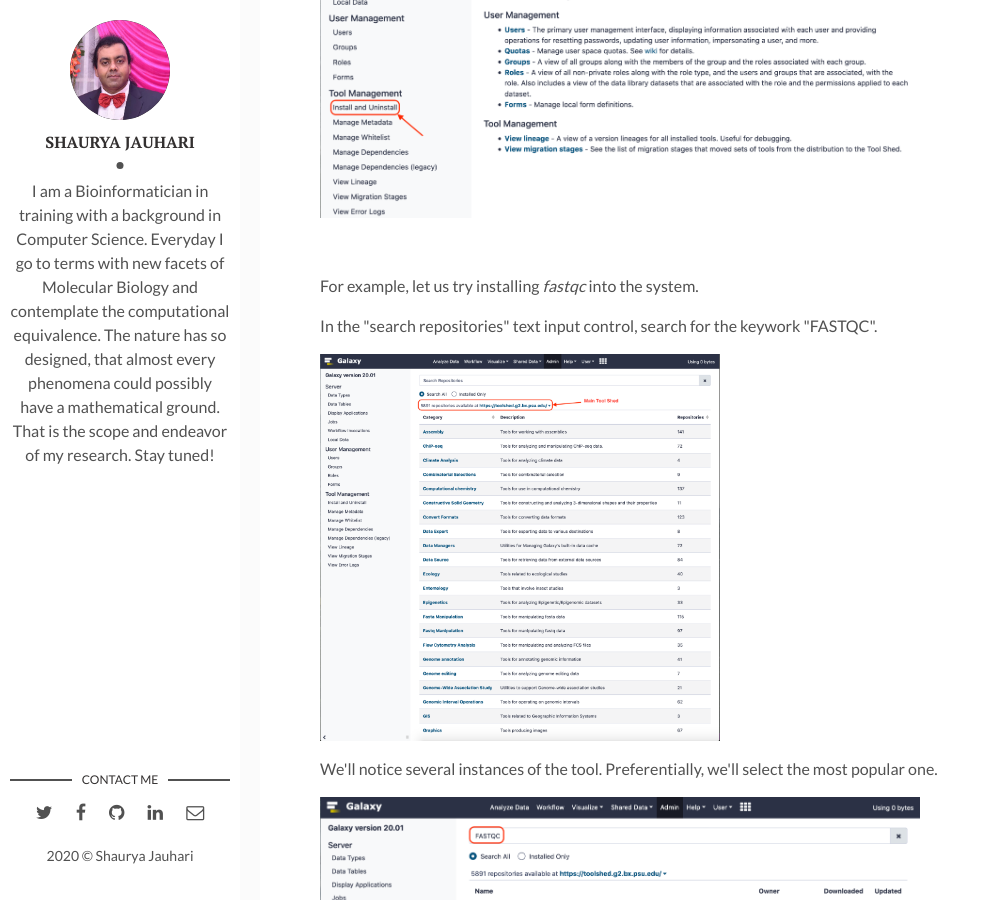
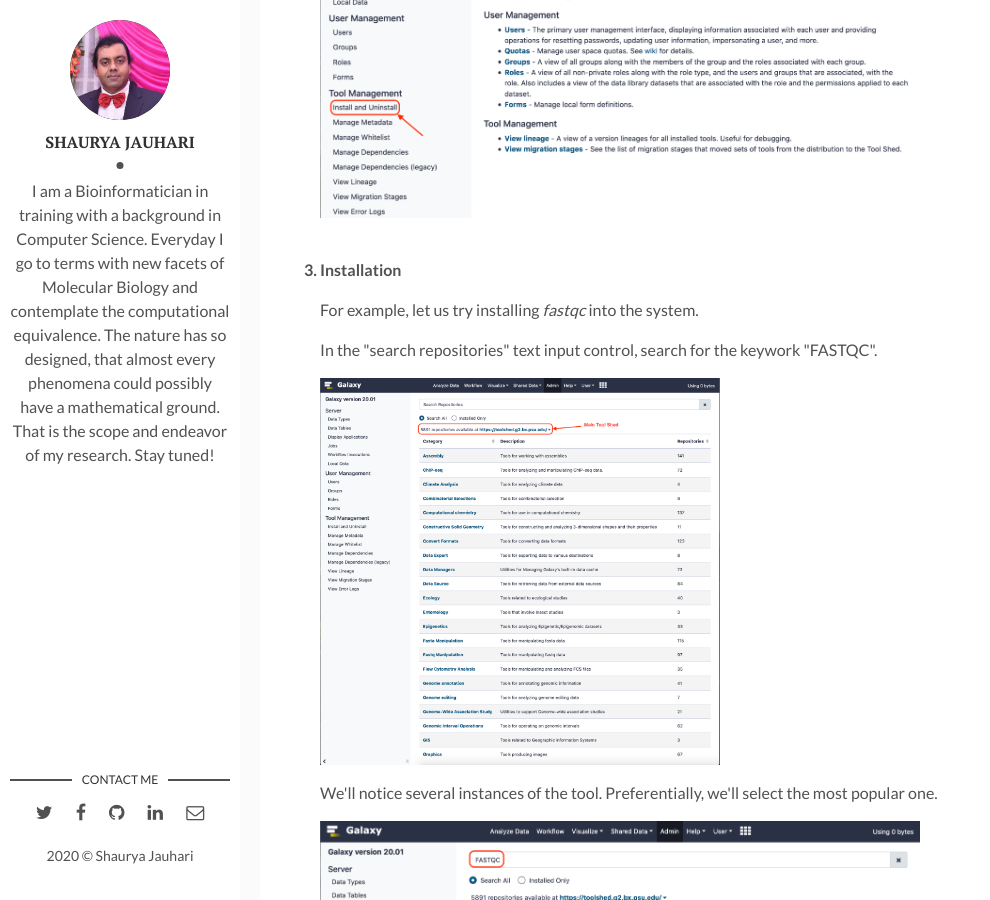
Before and after one commit to shauryajauhari/shauryajauhari.github.io, a Jekyll site: the page built from _posts/2020-07-12-installing_tools_in_galaxy.markdown, in a window 1280 px wide and 900 px high, scrolled down 1469 px. Shown: the whole window, without its empty margins (0-990 px from the left). Built offline with Jekyll 4.4.1, drawn with Linux system fonts in a browser that asks for light colours.

Commit message:
Update file

```diff
--- a/_posts/2020-07-12-installing_tools_in_galaxy.markdown
+++ b/_posts/2020-07-12-installing_tools_in_galaxy.markdown
@@ -45,6 +45,8 @@
 </p>
 <br>
 
+<b><li> Installation </li></b>
+
 <p> For example, let us try installing <i>fastqc</i> into the system. </p>
 
 <p>In the "search repositories" text input control, search for the keywork "FASTQC".</p>
@@ -66,7 +68,6 @@
 </p>
 <br>
 
-
 <p> We can also choose to view the <i>Advance Settings</i> that provide options to install dependencies for the selected tool.</p>
 
 <p align="left">
@@ -81,13 +82,9 @@
 </p>
 <br>
 
-
-
-
-
-
-
-
-
+<p align="left">
+  <img width="600" src="/assets/img/toolDone.png">
+</p>
+<br>
 
 </ol>
```
